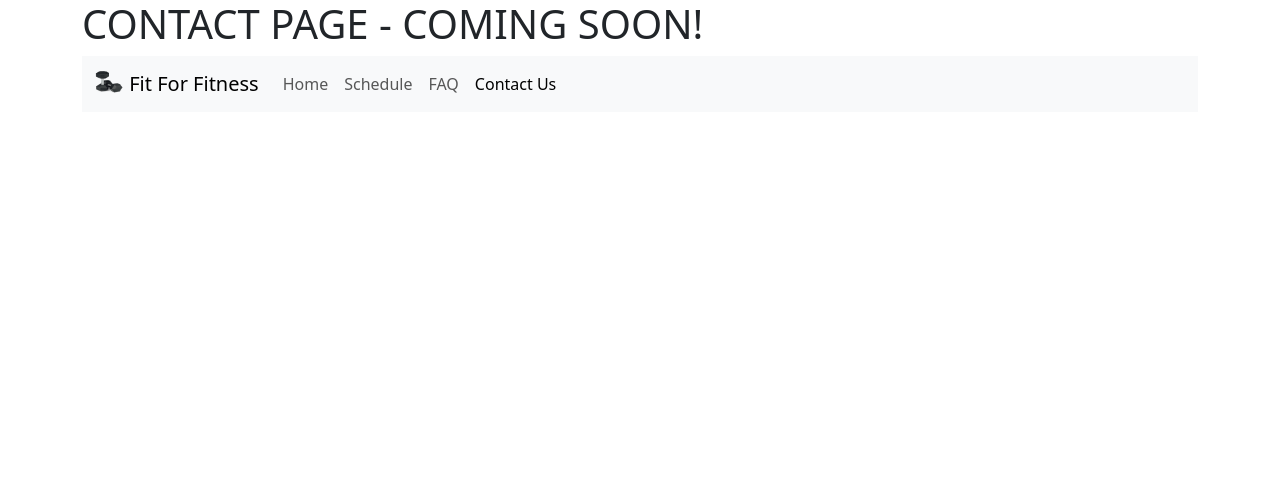
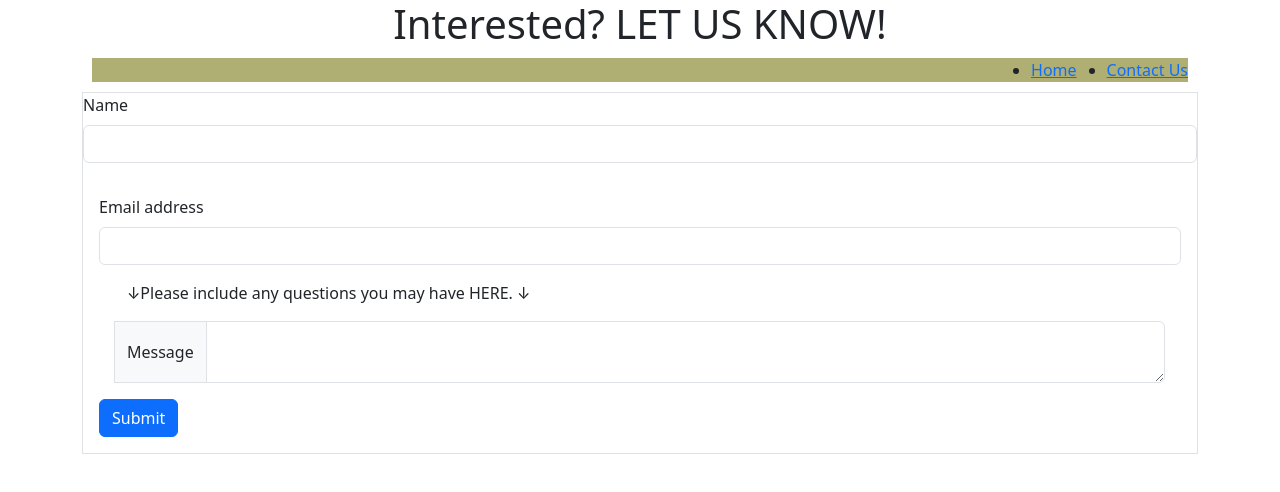
Before and after one commit to kbailey87/FitForFitness, a plain HTML site: page contactus.html in a window 1280 px wide. Drawn offline with nearby package versions, Linux system fonts and the light colour scheme.

Commit message:
updated contact page

```diff
--- a/contactus.html
+++ b/contactus.html
@@ -1,5 +1,6 @@
 <!DOCTYPE html>
 <html lang="en">
+
 <head>
     <meta charset="UTF-8">
     <meta name="viewport" content="width=device-width, initial-scale=1.0">
@@ -8,38 +9,38 @@
     <link rel="stylesheet" href="styles.css">
 
 </head>
+
 <body class="container">
-    <h1>CONTACT PAGE - COMING SOON!</h1>
-  <nav class="navbar navbar-expand-lg bg-body-tertiary">
-  <div class="container-fluid">
-    <a class="navbar-brand" href="index.html">
-     <img src="/FitForFitness/images/dumbbell.png" alt="Logo" width="30" height="24" class="d-inline-block align-text-top">
-      Fit For Fitness
-      </a>
-    <button class="navbar-toggler" type="button" data-bs-toggle="collapse" data-bs-target="#navbarNav" aria-controls="navbarNav" aria-expanded="false" aria-label="Toggle navigation">
-      <span class="navbar-toggler-icon"></span>
-    </button>
-    <div class="collapse navbar-collapse" id="navbarNav">
-      <ul class="navbar-nav">
-        <li class="nav-item">
-          <a class="nav-link" href="index.html">Home</a>
-        </li>
+    <h1 style="text-align: center;">Interested? LET US KNOW!</h1>
+    <nav>
+        <ul class="navflex">
+            <li><a href="index.html">Home</a></li>
+            <li><a href="contactus.html">Contact Us</a></li>
 
-        <li class="nav-item">
-          <a class="nav-link" href="#">Schedule</a>
-        </li>
+        </ul>
+    </nav>
 
-        <li class="nav-item">
-          <a class="nav-link" href="#">FAQ</a>
-        </li>
+    <main>
+        <form class="border">
+            <div class="mb-3">
+                <label for="exampleInputEmail1" class="form-label">Name</label>
+                <input type="text" class="form-control" id="exampleInputEmail1" aria-describedby="Name">
+                <div id="emailHelp" class="form-text"></div>
+            </div>
+            <div class="p-3">
+                <label for="exampleInputPassword1" class="form-label">Email address</label>
+                <input type="Email" class="form-control" id="exampleInputPassword1">
 
-        <li class="nav-item">
-          <a class="nav-link active" aria-current="page" href="contactus.html">Contact Us</a>
-        </li>
 
-      </ul>
-    </div>
-  </div>
-</nav>
+                <div class="input-group p-3">
+                    <p class="container">&darr;Please include any questions you may have HERE. &darr;</p>
+                    <span class="input-group-text">Message</span>
+                    <textarea class="form-control" aria-label="With textarea"></textarea>
+                </div>
+                <button type="submit" class="btn btn-primary">Submit</button>
+            </div>
+        </form>
+    </main>
 </body>
+
 </html>
```
